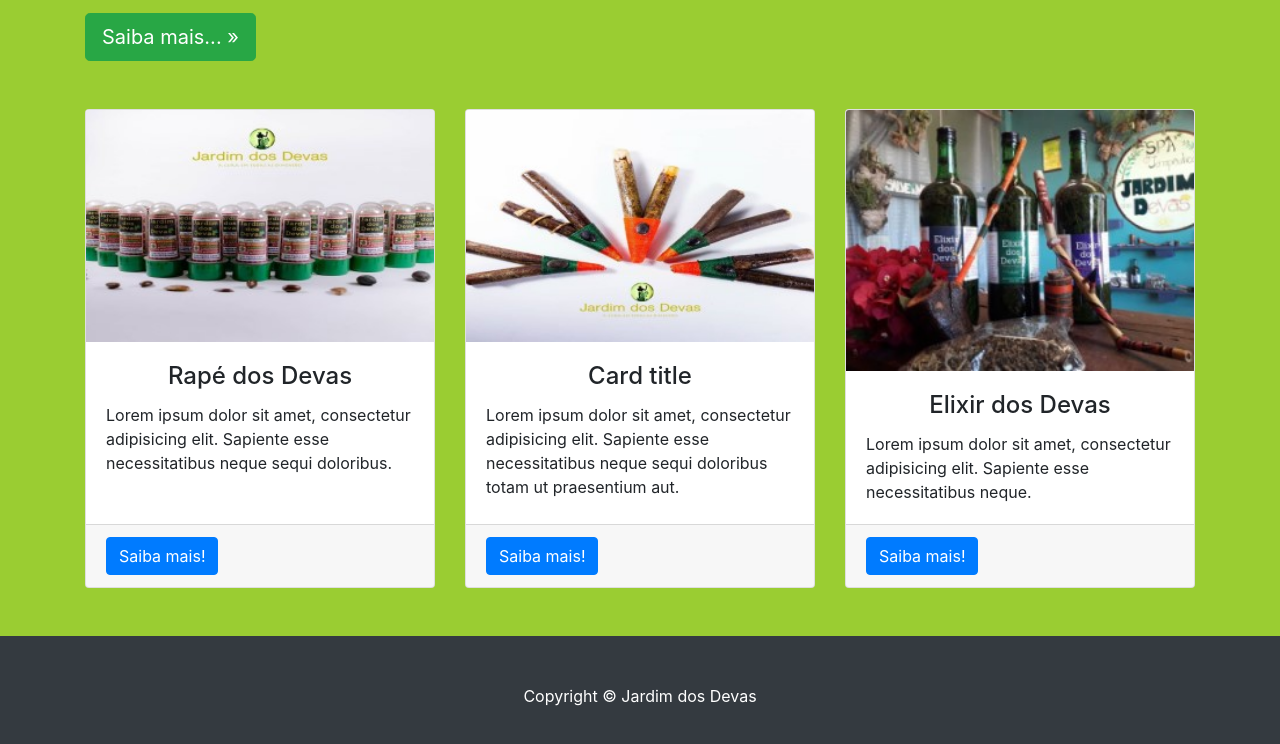
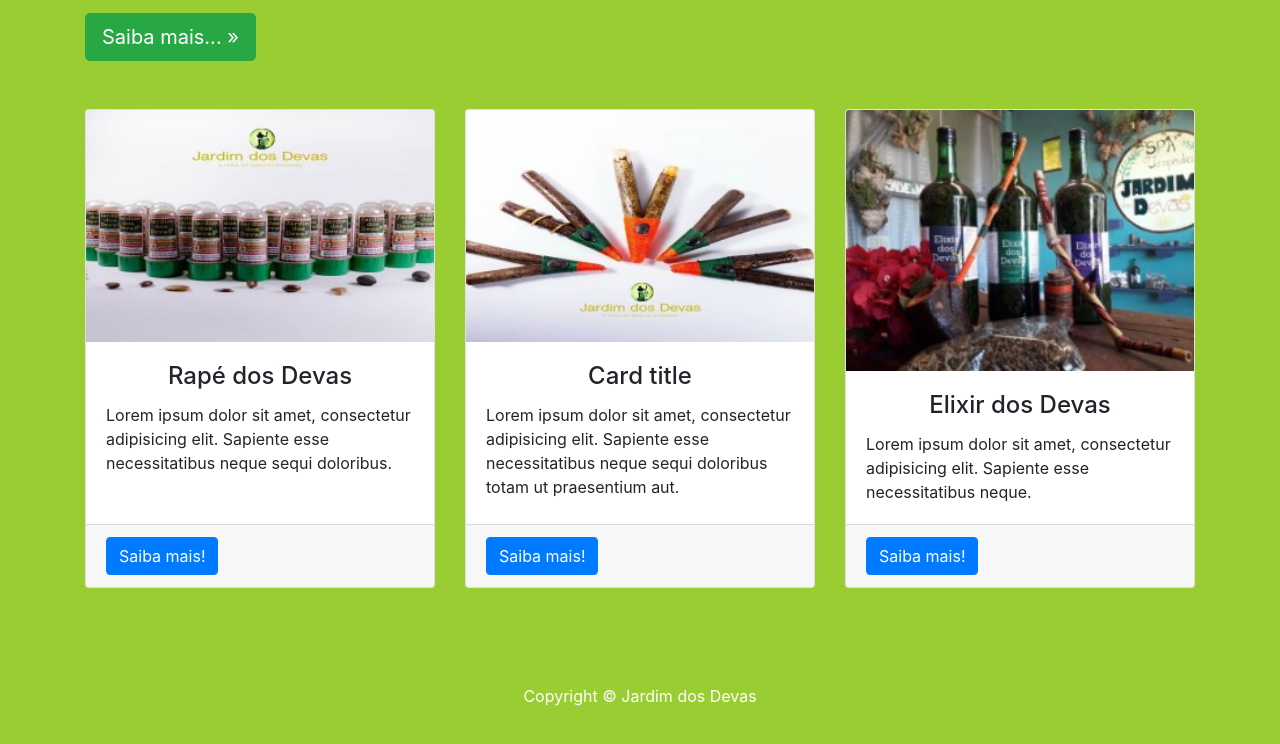
Before and after one commit to vitordarci/jardimdosdevas, a website: page index.html in a window 1280 px wide. Shown: the part 795-1539 px from the top of the page. Drawn offline with Linux system fonts and the light colour scheme.

Commit message:
Update index.html

```diff
--- a/index.html
+++ b/index.html
@@ -165,7 +165,7 @@
   <!-- /.container -->
 
   <!-- Footer -->
-  <footer class="py-5 bg-dark">
+  <footer class="py-5 bg-sucess">
     <div class="container">
       <p class="m-0 text-center text-white">Copyright &copy; Jardim dos Devas</p>
     </div>
```
